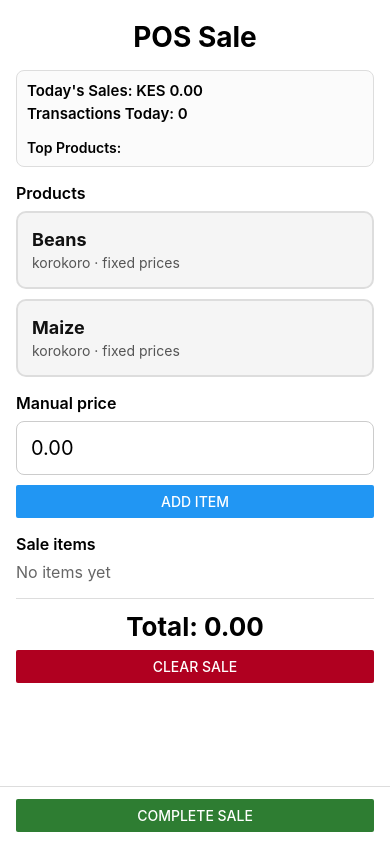
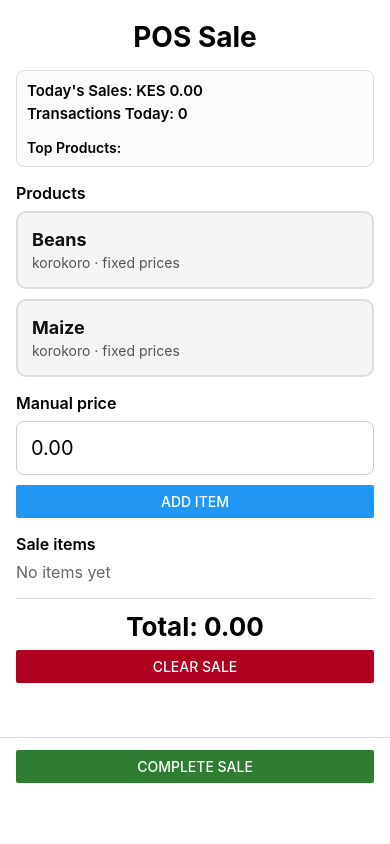
Before and after one commit to Recillah-Khamala/POS-prototype, a React Native app: screen / in a window 390 px wide. Built offline with nearby package versions, Linux system fonts and the light colour scheme.

Commit message:
chore(nativewind): convert root View to Tailwind className (flex-1 + padding)

```diff
--- a/SalesScreen.js
+++ b/SalesScreen.js
@@ -318,7 +318,7 @@ const SalesScreen = () => {
   };
 
   return (
-    <View style={{ flex: 1 }} className="bg-white">
+    <View className="flex-1 bg-white px-4 py-5">
       <ScrollView
         contentContainerStyle={{
           paddingHorizontal: 16,
```
